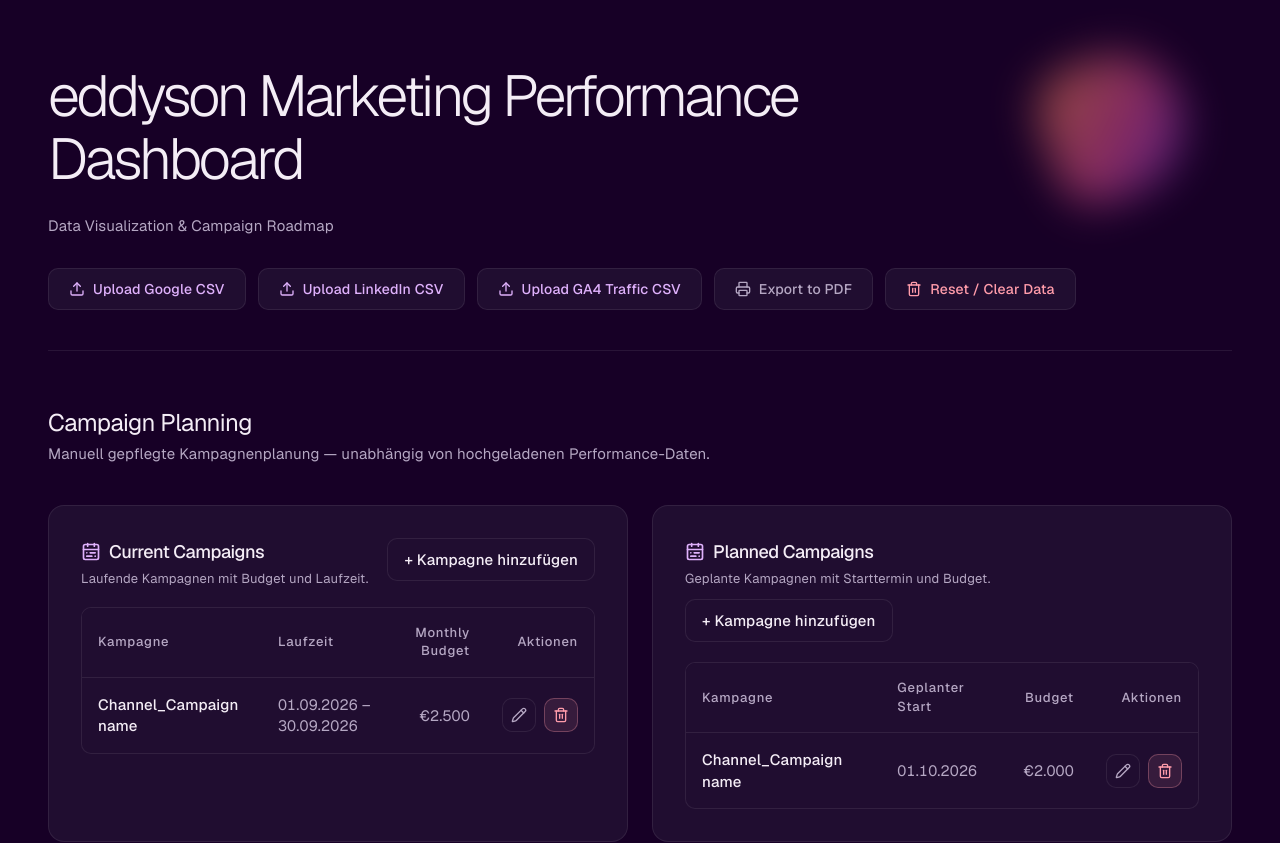
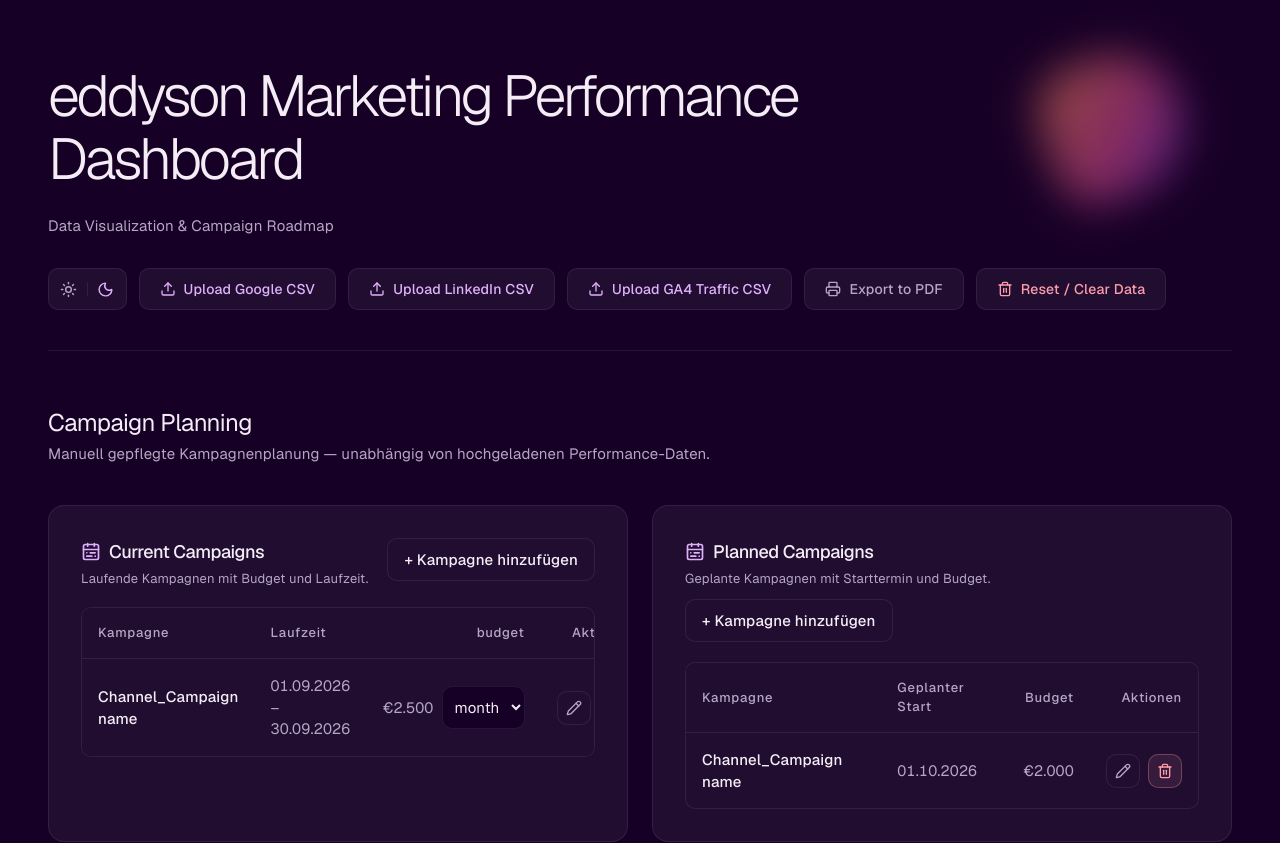
Before and after one commit to u-zzx/marketing-performance-dashboard, a Next.js app: page / in a window 1280 px wide. Shown: the top 843 px of the page. Built offline with nearby package versions, Linux system fonts and the light colour scheme.

Commit message:
add Budget option, UI update

```diff
--- a/app/globals.css
+++ b/app/globals.css
@@ -10,6 +10,11 @@
   --line: #ffffff14;
   --accent: #dfb1fc;
   --danger: #ff9caa;
+  --scrollbar: #6b537b;
+  --tooltip-shadow: #0004;
+  --cursor-core: #ed97d63b;
+  --cursor-halo: #ac72ef1f;
+  --header-glow: linear-gradient(135deg, #ff914f, #df4b90 55%, #7d3ddc);
   --chart-1: #f08b74;
   --chart-2: #b79aed;
   --chart-3: #d774b5;
@@ -22,6 +27,57 @@
   --space-card: clamp(1.25rem, 3vw, 2rem);
   --radius-panel: 1rem;
   --radius-control: .625rem;
+}
+
+/* Only color tokens change; layout and typography are shared. */
+@media screen {
+  :root[data-theme="light"] {
+    color-scheme: light;
+    --background: #f5f5f3;
+    --foreground: #17151b;
+    --surface: #ffffff;
+    --raised: #eeebf1;
+    --muted: #625c6b;
+    --line: #d9d5de;
+    --accent: #754093;
+    --danger: #b33050;
+    --scrollbar: #aaa1b3;
+    --tooltip-shadow: #25133212;
+    --cursor-core: #9959ee70;
+    --cursor-halo: #a873ed30;
+    --header-glow: linear-gradient(135deg, #ffb07f, #ec80b3 55%, #9692e4);
+    --chart-1: #b95139;
+    --chart-2: #8059bd;
+    --chart-3: #b0478b;
+    --chart-4: #4b79b6;
+    --chart-5: #a46a89;
+    --chart-6: #8961ac;
+    --chart-7: #98673c;
+    --chart-8: #606fa6;
+  }
+  :root[data-theme="light"] .cursor-glow { width: 48px; height: 48px; margin: -24px 0 0 -24px; }
+  :root[data-theme="light"] .dashboard :is(input,textarea)::placeholder { opacity: 1; }
+}
+
+.theme-toggle { display: inline-flex; align-items: center; justify-content: center; gap: .6rem; min-height: 40px; padding: .5rem .7rem; border: 1px solid var(--line); border-radius: var(--radius-control); color: var(--muted); flex-shrink: 0; }
+.theme-toggle .theme-active { color: var(--accent); }
+.theme-divider { height: 14px; width: 1px; background: var(--line); }
+
+.cursor-glow {
+  position: fixed;
+  top: 0;
+  left: 0;
+  width: 240px;
+  height: 240px;
+  margin: -120px 0 0 -120px;
+  z-index: 50;
+  pointer-events: none;
+  border-radius: 50%;
+  opacity: 0;
+  background: radial-gradient(circle, var(--cursor-core) 0%, var(--cursor-halo) 32%, transparent 70%);
+}
+@media print, (hover: none), (pointer: coarse), (prefers-reduced-motion: reduce) {
+  .cursor-glow { display: none; }
 }
 
 @theme inline {
@@ -41,17 +97,17 @@
 .dashboard { line-height: 1.7; letter-spacing: .012em; --text-sm: .9375rem; --text-xs: .8125rem; }
 .dashboard-content > * + * { margin-top: var(--space-section); }
 .dashboard-header { position: relative; isolation: isolate; padding: 2rem 0 2.5rem; border-bottom: 1px solid var(--line); }
-.dashboard-header::before { content: ''; position: absolute; z-index: -1; top: 1.5rem; right: 3rem; width: 140px; height: 140px; border-radius: 40% 60% 65% 35%; background: linear-gradient(135deg, #ff914f, #df4b90 55%, #7d3ddc); filter: blur(22px); opacity: .55; transform: rotate(-20deg); pointer-events: none; }
+.dashboard-header::before { content: ''; position: absolute; z-index: -1; top: 1.5rem; right: 3rem; width: 140px; height: 140px; border-radius: 40% 60% 65% 35%; background: var(--header-glow); filter: blur(22px); opacity: .55; transform: rotate(-20deg); pointer-events: none; }
 .dashboard-title { max-width: 1000px; font-size: clamp(2rem, 4.5vw, 4.5rem); line-height: 1.1; letter-spacing: -.055em; font-weight: 300; padding-bottom: 1.25rem; }
 .dashboard-actions { margin-top: 2rem; }
 .dashboard-actions > :is(button, label) { background: var(--surface); font-size: .875rem; }
 .dashboard-actions > :is(button, label):hover { background: var(--raised); }
 .dashboard :is(h2,h3,h4) { letter-spacing: -.025em; }
 .dashboard .rounded-panel { padding: var(--space-card); }
-.dashboard :is(button, input, textarea) { font-family: inherit; letter-spacing: inherit; }
+.dashboard :is(button, input, textarea, select) { font-family: inherit; letter-spacing: inherit; }
 .dashboard textarea { font-size: 1rem; line-height: 1.75; }
 .dashboard :is(button, label:has(input[type=file])) { cursor: pointer; }
-.dashboard :is(button, input, textarea):focus-visible, .dashboard label:has(input[type=file]):focus-within { outline: 2px solid var(--accent); outline-offset: 3px; }
+.dashboard :is(button, input, textarea, select):focus-visible, .dashboard label:has(input[type=file]):focus-within { outline: 2px solid var(--accent); outline-offset: 3px; }
 .dashboard input[type=file] { display: block; position: absolute; width: 1px; height: 1px; overflow: hidden; clip-path: inset(50%); }
 .dashboard :is(input:not([type=file]), textarea) { background: var(--background); }
 .dashboard table { font-variant-numeric: tabular-nums; }
@@ -59,8 +115,8 @@
 .dashboard td { font-size: .9375rem; }
 .dashboard thead { background: var(--surface); }
 .dashboard :is(input,textarea)::placeholder { color: var(--muted); opacity: .75; }
-.dashboard [role=tooltip] { border: 1px solid var(--line); box-shadow: 0 8px 30px #0004; }
-.custom-scrollbar { scrollbar-width: thin; scrollbar-color: #6b537b var(--surface); }
+.dashboard [role=tooltip] { border: 1px solid var(--line); box-shadow: 0 8px 30px var(--tooltip-shadow); }
+.custom-scrollbar { scrollbar-width: thin; scrollbar-color: var(--scrollbar) var(--surface); }
 @media (max-width: 640px) {
   :root { --space-section: 2rem; }
   .dashboard-header { padding-top: 1rem; }
--- a/app/layout.js
+++ b/app/layout.js
@@ -20,8 +20,12 @@
   return (
     <html
       lang="en"
+      suppressHydrationWarning
       className={`${geistSans.variable} ${geistMono.variable} h-full antialiased`}
     >
+      <head>
+        <script dangerouslySetInnerHTML={{ __html: `try { document.documentElement.dataset.theme = localStorage.getItem('dashboard-theme') === 'light' ? 'light' : 'dark'; } catch { document.documentElement.dataset.theme = 'dark'; }` }} />
+      </head>
       <body className="min-h-full flex flex-col">{children}</body>
     </html>
   );
--- a/app/page.js
+++ b/app/page.js
@@ -3,6 +3,8 @@
 import React, { useEffect, useState } from 'react';
 import { Upload, CheckCircle2, AlertCircle, RefreshCw, Printer, Globe, Trash2, Pencil } from 'lucide-react';
 import CampaignPlanning from '@/components/CampaignPlanning';
+import ThemeToggle from '@/components/ThemeToggle';
+import CursorGlow from '@/components/CursorGlow';
 import Ga4LandingAnalysis from '@/components/Ga4LandingAnalysis';
 import { parseGa4Csv } from '@/lib/ga4';
 import { readAdsCsv } from '@/lib/adsCsv';
@@ -141,6 +143,7 @@
 
   return (
     <div className="dashboard min-h-screen bg-background px-4 py-8 sm:px-8 lg:px-12 font-sans text-foreground print:bg-white print:p-0">
+      <CursorGlow />
       <div className="dashboard-content max-w-[1440px] mx-auto space-y-10 print:max-w-none">
 
         {/* Dashboard header */}
@@ -150,6 +153,7 @@
             <p className="text-sm text-muted mt-1 print:hidden">Data Visualization & Campaign Roadmap</p>
           </div>
           <div className="dashboard-actions flex flex-wrap gap-3 print:hidden">
+            <ThemeToggle />
             <label className="flex items-center gap-2      text-accent border border-line   px-5 py-2.5 rounded-control cursor-pointer text-sm font-medium transition-colors ">
               <Upload size={16} />
               {googleData.length > 0 ? 'Re-upload Google CSV' : 'Upload Google CSV'}
--- a/components/CampaignPlanning.js
+++ b/components/CampaignPlanning.js
@@ -10,7 +10,7 @@
   savePlanningState,
 } from '@/lib/campaignPlanning';
 
-const EMPTY_CURRENT_FORM = { name: '', laufzeit: '', budget: '' };
+const EMPTY_CURRENT_FORM = { name: '', laufzeit: '', budget: '', budgetPeriod: 'month' };
 const EMPTY_PLANNED_FORM = { name: '', plannedStart: '', budget: '' };
 
 function Field({ label, children }) {
@@ -28,6 +28,21 @@
       {...props}
       className="w-full rounded-control border border-line bg-surface px-4 py-2.5 text-sm text-foreground outline-none focus:border-accent focus:bg-raised  transition-colors "
     />
+  );
+}
+
+function BudgetPeriodSelect({ value, onChange, label = 'Budget period' }) {
+  return (
+    <select
+      aria-label={label}
+      value={value ?? 'month'}
+      onChange={(event) => onChange(event.target.value)}
+      className="shrink-0 rounded-control border border-line bg-background px-2 py-2.5 text-sm text-foreground focus:border-accent print:hidden"
+    >
+      <option value="day">day</option>
+      <option value="month">month</option>
+      <option value="total">total</option>
+    </select>
   );
 }
 
@@ -70,7 +85,10 @@
             />
           </Field>
         )}
-        <Field label={isCurrent ? 'Monthly Budget' : 'Budget'}>
+        <div className="min-w-0">
+          <div className="flex items-end gap-2">
+            <div className="min-w-0 flex-1">
+              <Field label={isCurrent ? 'budget' : 'Budget'}>
                 <TextInput
                   value={values.budget}
                   onChange={(event) => onChange({ ...values, budget: event.target.value })}
@@ -79,6 +97,15 @@
                   required
                 />
               </Field>
+            </div>
+            {isCurrent && (
+              <BudgetPeriodSelect
+                value={values.budgetPeriod}
+                onChange={(budgetPeriod) => onChange({ ...values, budgetPeriod })}
+              />
+            )}
+          </div>
+        </div>
       </div>
       <div className="flex flex-wrap gap-3 pt-2">
         <button
@@ -186,7 +213,7 @@
 
     if (!stored || (stored.current.length === 0 && stored.planned.length === 0) || hasOldMockData) {
       // 如果是空数据或旧默认数据，强制覆盖为你要求的单行默认值
-      const newCurrent = [{ id: createCampaignId('current'), name: 'Channel_Campaign name', laufzeit: '01.09.2026 – 30.09.2026', budget: 2500 }];
+      const newCurrent = [{ id: createCampaignId('current'), name: 'Channel_Campaign name', laufzeit: '01.09.2026 – 30.09.2026', budget: 2500, budgetPeriod: 'month' }];
       const newPlanned = [{ id: createCampaignId('planned'), name: 'Channel_Campaign name', plannedStart: '01.10.2026', budget: 2000 }];
 
       setCurrent(newCurrent);
@@ -223,6 +250,7 @@
     const name = currentForm.name.trim();
     const laufzeit = currentForm.laufzeit.trim();
     const budget = parseBudgetInput(currentForm.budget);
+    const budgetPeriod = currentForm.budgetPeriod;
 
     if (!name || !laufzeit || budget == null) {
       setFormError('Bitte Kampagne, Laufzeit und ein gültiges Budget eingeben.');
@@ -232,11 +260,11 @@
     if (currentMode?.type === 'edit') {
       setCurrent((rows) =>
         rows.map((row) =>
-          row.id === currentMode.id ? { ...row, name, laufzeit, budget } : row
+          row.id === currentMode.id ? { ...row, name, laufzeit, budget, budgetPeriod } : row
         )
       );
     } else {
-      setCurrent((rows) => [...rows, { id: createCampaignId('current'), name, laufzeit, budget }]);
+      setCurrent((rows) => [...rows, { id: createCampaignId('current'), name, laufzeit, budget, budgetPeriod }]);
     }
 
     resetCurrentForm();
@@ -323,7 +351,19 @@
             columns={[
               { key: 'name', label: 'Kampagne' },
               { key: 'laufzeit', label: 'Laufzeit' },
-              { key: 'budget', label: 'Monthly Budget', align: 'right', render: (row) => formatBudget(row.budget) },
+              { key: 'budget', label: 'budget', align: 'right', render: (row) => (
+                <div className="flex items-center justify-end gap-2 whitespace-nowrap">
+                  <span>{formatBudget(row.budget)}</span>
+                  <BudgetPeriodSelect
+                    label={`Budget period — ${row.name}`}
+                    value={row.budgetPeriod}
+                    onChange={(budgetPeriod) => setCurrent((rows) => rows.map((item) =>
+                      item.id === row.id ? { ...item, budgetPeriod } : item
+                    ))}
+                  />
+                  <span className="hidden print:inline">{row.budgetPeriod ?? 'month'}</span>
+                </div>
+              ) },
             ]}
             rows={current}
             emptyLabel="Keine aktuellen Kampagnen"
@@ -334,6 +374,7 @@
               setCurrentForm({
                 name: row.name,
                 laufzeit: row.laufzeit,
+                budgetPeriod: row.budgetPeriod ?? 'month',
                 budget: String(row.budget),
               });
             }}
--- /dev/null
+++ b/components/CursorGlow.js
@@ -0,0 +1,43 @@
+'use client';
+
+import { useEffect, useRef } from 'react';
+
+export default function CursorGlow() {
+  const glowRef = useRef(null);
+
+  useEffect(() => {
+    const glow = glowRef.current;
+    const preference = window.matchMedia('(hover: hover) and (pointer: fine) and (prefers-reduced-motion: no-preference)');
+    let frame = 0;
+    const hide = () => {
+      cancelAnimationFrame(frame);
+      glow.style.opacity = '0';
+    };
+    const move = event => {
+      if (!preference.matches || event.pointerType !== 'mouse') return hide();
+      const { clientX, clientY } = event;
+      cancelAnimationFrame(frame);
+      frame = requestAnimationFrame(() => {
+        glow.style.transform = `translate3d(${clientX}px, ${clientY}px, 0)`;
+        glow.style.opacity = '1';
+      });
+    };
+    window.addEventListener('pointermove', move, { passive: true });
+    window.addEventListener('pointerdown', move, { passive: true });
+    window.addEventListener('blur', hide);
+    document.documentElement.addEventListener('pointerleave', hide);
+    document.addEventListener('visibilitychange', hide);
+    preference.addEventListener('change', hide);
+    return () => {
+      hide();
+      window.removeEventListener('pointermove', move);
+      window.removeEventListener('pointerdown', move);
+      window.removeEventListener('blur', hide);
+      document.documentElement.removeEventListener('pointerleave', hide);
+      document.removeEventListener('visibilitychange', hide);
+      preference.removeEventListener('change', hide);
+    };
+  }, []);
+
+  return <div ref={glowRef} className="cursor-glow" aria-hidden="true" />;
+}
--- /dev/null
+++ b/components/ThemeToggle.js
@@ -0,0 +1,29 @@
+'use client';
+
+import { useSyncExternalStore } from 'react';
+import { Sun, Moon } from 'lucide-react';
+
+const subscribe = callback => {
+  window.addEventListener('dashboard-theme-change', callback);
+  return () => window.removeEventListener('dashboard-theme-change', callback);
+};
+const snapshot = () => document.documentElement.dataset.theme === 'light' ? 'light' : 'dark';
+const serverSnapshot = () => 'dark';
+
+export default function ThemeToggle() {
+  const theme = useSyncExternalStore(subscribe, snapshot, serverSnapshot);
+  const toggle = () => {
+    const next = theme === 'dark' ? 'light' : 'dark';
+    document.documentElement.dataset.theme = next;
+    try { localStorage.setItem('dashboard-theme', next); } catch { /* Theme still works when storage is unavailable. */ }
+    window.dispatchEvent(new Event('dashboard-theme-change'));
+  };
+  return (
+    <button type="button" onClick={toggle} className="theme-toggle print:hidden"
+      aria-label={`Switch to ${theme === 'dark' ? 'light' : 'dark'} mode`} title={`Switch to ${theme === 'dark' ? 'light' : 'dark'} mode`}>
+      <Sun size={17} aria-hidden="true" className={theme === 'light' ? 'theme-active' : ''} />
+      <span aria-hidden="true" className="theme-divider" />
+      <Moon size={17} aria-hidden="true" className={theme === 'dark' ? 'theme-active' : ''} />
+    </button>
+  );
+}
```
Also changed, not shown: lib/campaignPlanning.js. Lines whose indentation alone changed are shown as unchanged.
